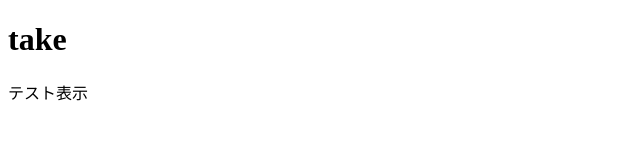
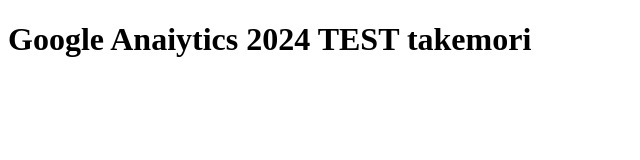
Before and after one commit to rita-morudio/GA4prog, a plain HTML site: page index.html in a window 1280 px wide. Shown: the whole page, without its empty margins (0-640 px from the left). Drawn offline with Linux system fonts and the light colour scheme.

Commit message:
Update index.html

```diff
--- a/index.html
+++ b/index.html
@@ -6,7 +6,6 @@
   <title>Document</title>
 </head>
 <body>
-<h1> take </h1>
-<p>テスト表示</p>
+<h1> Google Anaiytics 2024 TEST takemori </h1>
 </body>
 </html>
```
